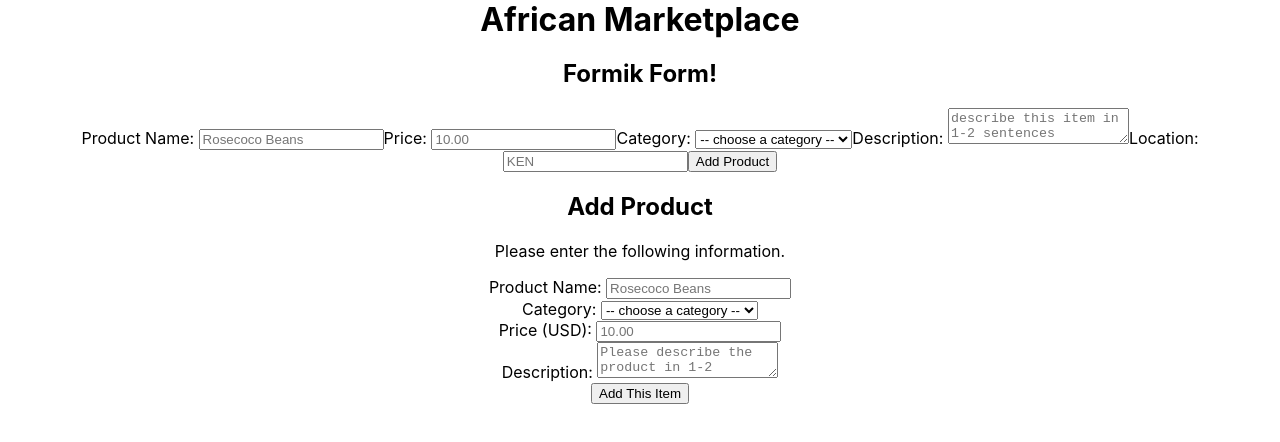
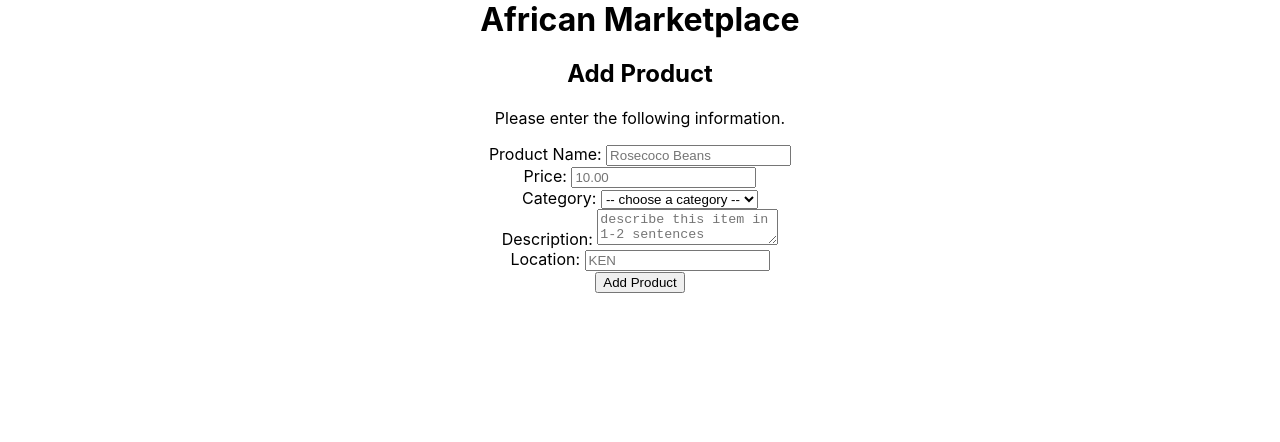
Before and after one commit to melissa-24/react, a React (Create React App) app in the folder african-marketplace-front/: page / in a window 1280 px wide. Shown: the top 442 px of the page. Built offline with nearby package versions, Linux system fonts and the light colour scheme.

Commit message:
re-add handleChanges event and value prop to each Field element

```diff
--- a/african-marketplace-front/src/components/ItemEntry.js
+++ b/african-marketplace-front/src/components/ItemEntry.js
@@ -15,21 +15,27 @@ export default function ItemEntry () {
 //form state
     const [formState, setFormState] = useState({...blankState});
 //button disabled state
-    const [btnDisabled, setBtnDisabled] = useState(false);
+    //const [btnDisabled, setBtnDisabled] = useState(false);
     //const [productState, setProductState] = useState({});
 
 //change handler
     const handleChanges = (event) => {
         event.persist();
         setFormState({...formState, [event.target.name] : event.target.value});
+
+    };
+
+    //logs CURRENT VALUE OF formState when changed
+    useEffect(() => {
         console.log('formState val', formState);
-    };
+    }, [formState]);
 
 //submit
     const submitForm = (event) => {
         event.preventDefault();
         //test to see what data will be sent 🔽
         console.log('data captured!', formState);
+
     };
 
 //yup form schema
@@ -38,34 +44,36 @@ const formSchema = yup.object().shape({
     price: yup.number().required().label('Price').min(0.99, 'Price must be at least 0.99 USD'),
     description: yup.string().required().label('Description').min(2, 'must be at least 2 characters'),
     category: yup.string().oneOf(['animal product', 'cereal', 'bean']).required(),
-    location: yup.string().min(3).max(3)
+    location: yup.string().min(3).max(3).required()
 
 });
 
     return (
         <section>
-            <div>
-                <h1>Formik Form!</h1>
+            <h2>Add Product</h2>
+            <p>Please enter the following information.</p>
             <Formik
             initialValues={{...blankState}}
             validationSchema={ formSchema }
-                onSubmit = { values => console.log('formik onSubmit values', values)}>
+            onSubmit = { submitForm }>
                 {({ errors, touched }) => (
                     <Form>
                         <label htmlFor='name'>Product Name: </label>
-                            <Field id='name' name='name' type='text' placeholder='Rosecoco Beans'/>
+                        <Field id='name' name='name' type='text' placeholder='Rosecoco Beans' value = { formState.name } onChange= { handleChanges }/>
                         {errors.name && touched.name ? (
                             <p style={{color:'red',fontWeight: 'bold'}}>
                                 {errors.name}
                             </p>
                         ) : null }
+                        <br />
                         <label htmlFor='price'>Price: </label>
-                            <Field id='price' name='price' type='number' step='0.05' placeholder='10.00'/>
+                        <Field id='price' name='price' type='number' step='0.05' placeholder='10.00' value = { formState.price } onChange= { handleChanges }/>
                         {errors.price && touched.price ? (
                             <p>{ errors.price }</p>
                         ) : null }
+                        <br />
                         <label htmlFor='category'>Category: </label>
-                            <Field as='select' id='category' name='category'>
+                        <Field as='select' id='category' name='category' value = { formState.category } onChange= { handleChanges }>
                             <option value=''>-- choose a category --</option>
                             <option value='animal product'>Animal Product</option>
                             <option value='bean'>Bean</option>
@@ -74,49 +82,23 @@ const formSchema = yup.object().shape({
                         {errors.category && touched.category ? (
                             <p>{ errors.category }</p>
                         ) : null}
+                        <br />
                         <label htmlFor='description'>Description: </label>
-                            <Field id='description' name='description' as='textarea' placeholder='describe this item in 1-2 sentences'/>
+                        <Field id='description' name='description' as='textarea' placeholder='describe this item in 1-2 sentences' value = { formState.description } onChange= { handleChanges }/>
                         {errors.description && touched.description ? (
                             <p>{ errors.description }</p>
                         ) : null}
+                        <br />
                         <label htmlFor='location'>Location: </label>
-                            <Field  id='location' name='location' type='text' placeholder='KEN'/>
+                        <Field  id='location' name='location' type='text' placeholder='KEN' value = { formState.location } onChange= { handleChanges }/>
                         {errors.location && touched.location ? (
                             <p>{ errors.location }</p>
                         ) : null}
+                        <br />
                         <button type='submit'>Add Product</button>
                     </Form>
                 )}
             </Formik>
-            </div>
-            <h2>Add Product</h2>
-            <p>Please enter the following information.</p>
-{/* FORM */}
-            <form >
-{/* NAME INPUT*/}
-                <label htmlFor='name'>Product Name: </label>
-                <input id='name' name='name' type='text' placeholder='Rosecoco Beans' value={ formState.name } />
-                <br />
-{/* CATEGORY INPUT*/}
-                <label htmlFor='category'>Category: </label>
-                <select id='category' name='category' value={ formState.category }  >
-                    <option value=''>-- choose a category --</option>
-                    <option value='animal product'>Animal Product</option>
-                    <option value='cereal'>Cereal</option>
-                    <option value='bean'>Bean</option>
-                </select>
-                <br />
-{/* PRICE INPUT*/}
-                <label htmlFor='price'>Price (USD): </label>
-                    <input id='price' name='price' type='number' placeholder='10.00' step='0.05' value={ formState.price } min='0.01'  />
-                <br />
-{/* DESCRIPTION TEXTAREA*/}
-                <label htmlFor='description'>Description: </label>
-                <textarea id='description' name='description' value={ formState.description } placeholder='Please describe the product in 1-2 sentences.' />
-                <br />
-{/* SUBMIT BUTTON*/}
-                <button disabled={ btnDisabled } type='submit'>Add This Item</button>
-            </form>
         </section>
     )
 }
```
Lines whose indentation alone changed are shown as unchanged.
